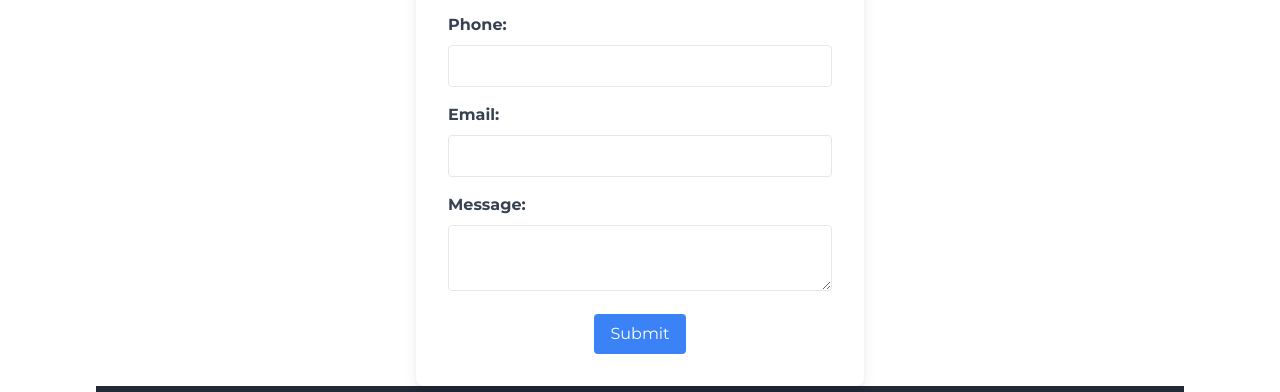
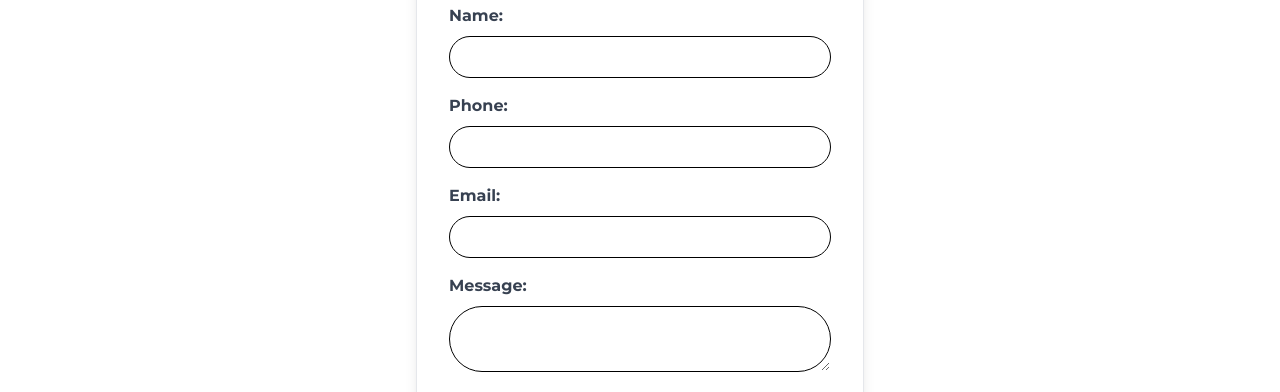
Before and after one commit to DivyanTM/potfolio-my, a website: page src/build/contact.html in a window 1280 px wide. Shown: the part 245-637 px from the top of the page. Drawn offline with Linux system fonts and the light colour scheme.

Commit message:
updated styles of the contact page

```diff
--- a/src/build/contact.html
+++ b/src/build/contact.html
@@ -64,27 +64,27 @@
     </div>
   </header>
   <div class="flex justify-center">
-  <div class="bg-white p-8 rounded-lg shadow-lg w-full max-w-md">
+  <div class="bg-white p-8 rounded-lg shadow-lg w-full max-w-md border lg:mt-20">
     <h2 class="text-2xl font-bold mb-6 text-center">Contact me</h2>
     <form action="https://docs.google.com/forms/u/0/d/e/1FAIpQLSffN7FYKzSS4uQcgNqQZQqHuiXuKoCoafb_Pmu79LokH4eQ1A/formResponse" method="POST">
         <div class="mb-4">
             <label for="name" class="block text-gray-700 font-bold mb-2">Name:</label>
-            <input type="text" id="name" name="entry.53059221" required class="w-full px-3 py-2 border rounded">
+            <input type="text" id="name" name="entry.53059221" required class="w-full px-3 py-2 border border-black rounded-full">
         </div>
         <div class="mb-4">
             <label for="phone" class="block text-gray-700 font-bold mb-2">Phone:</label>
-            <input type="tel" id="phone" name="entry.21016884" required class="w-full px-3 py-2 border rounded">
+            <input type="tel" id="phone" name="entry.21016884" required class="w-full px-3 py-2 border border-black rounded-full">
         </div>
         <div class="mb-4">
             <label for="email" class="block text-gray-700 font-bold mb-2">Email:</label>
-            <input type="email" id="email" name="entry.2132718193" required class="w-full px-3 py-2 border rounded">
+            <input type="email" id="email" name="entry.2132718193" required class="w-full px-3 py-2 border border-black rounded-full">
         </div>
         <div class="mb-4">
             <label for="message" class="block text-gray-700 font-bold mb-2" >Message:</label>
-            <textarea id="message" name="entry.171694380" required class="w-full px-3 py-2 border rounded" ></textarea>
+            <textarea id="message" name="entry.171694380" required class="w-full px-3 py-2 border border-black rounded-full" ></textarea>
         </div>
         <div class="text-center">
-            <button type="submit" class="bg-blue-500 text-white px-4 py-2 rounded hover:bg-blue-600 transition duration-200">Submit</button>
+            <button type="submit" class="bg-gray-900 text-white px-8 py-3 rounded-full hover:bg-blue-600 transition duration-200">Submit</button>
         </div>
     </form>
 </div>
```
Also changed, not shown: src/build/output.css.
